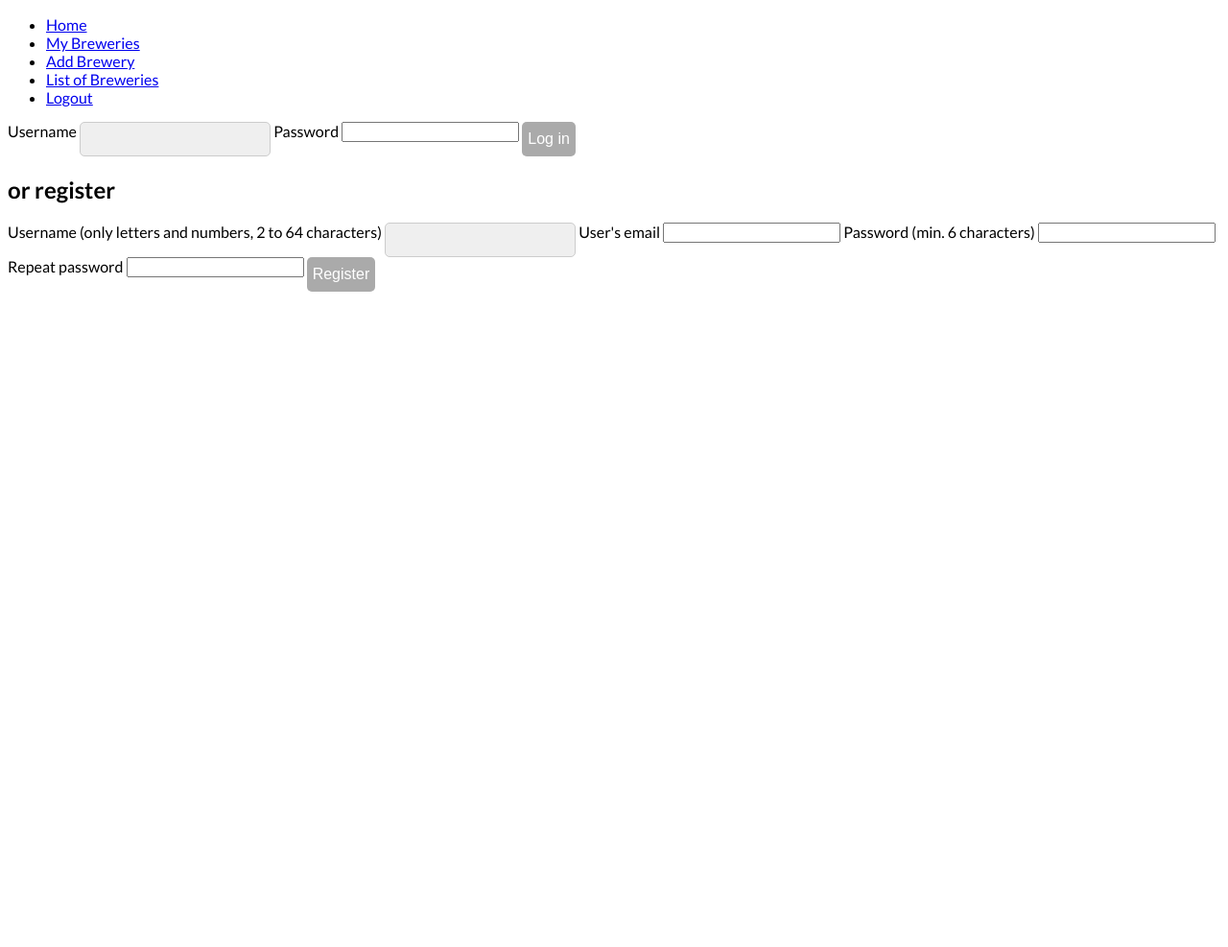
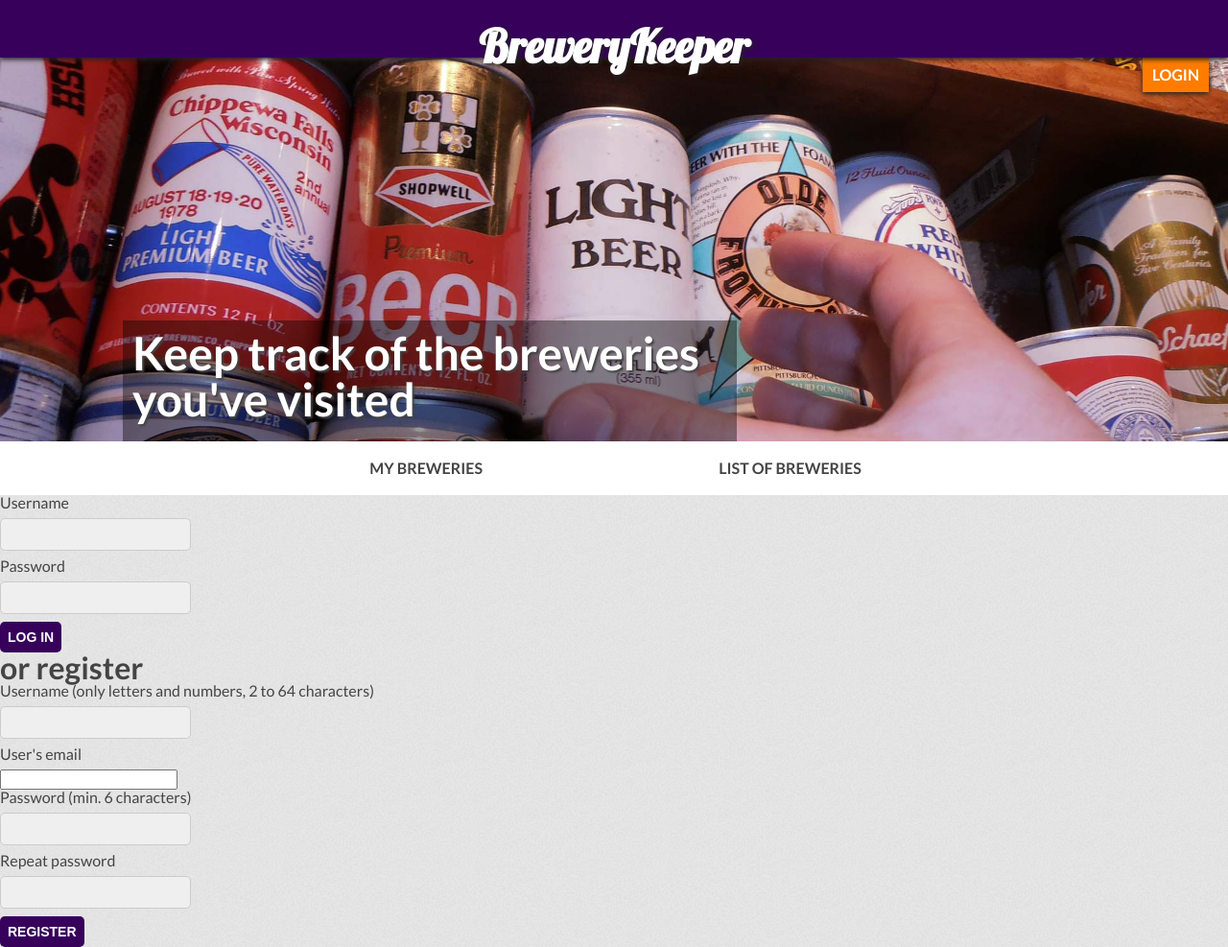
Before and after one commit to braican/neighbrewhood, a PHP site: page / in a window 1280 px wide. Shown: the whole page at 96% size. Before the commit the page ends 304 px from the top, so only its background shows below. Run offline with PHP 8.4, Linux system fonts and the light colour scheme; some libraries are stand-ins or nearby versions.

Commit message:
added header/basic page styling. started work on login/logout/account management tab

```diff
--- a/add-brewery.php
+++ b/add-brewery.php
@@ -1,8 +1,5 @@
-<?php require_once('util/lock.php'); ?>
 
 <?php include('includes/header.html'); ?>
-
-<?php include('includes/nav.html'); ?>
 	<div>
 		<!-- <h1>Add a brewery</h1> -->
 		<form id="insert-brewery" action="util/insert-brewery.php">
--- a/brewery-list.php
+++ b/brewery-list.php
@@ -1,9 +1,6 @@
+
 <?php include('includes/header.html'); ?>
 
-<?php include('includes/nav.html'); ?>
-
-<!-- 	<h1>BreweryKeeper</h1>
-	<h2>your <a href="my-breweries.php">breweries</a>.</h2> -->
 	<div class="brewery-list">
 		<?php include("util/get-breweries.php"); ?>
 	</div>
--- a/css/style.css
+++ b/css/style.css
@@ -1,8 +1,87 @@
 /* ==========================================================================
    brewerykeeper - braican
    ========================================================================== */
+
+/**
+ * --colors
+ *
+ * purple 		- #37005b
+ * dark purple 	- #1e0042
+ * orange 		- #ff7c00
+ * text 		- #444
+ */
+
+
+/**
+ * html5doctor.com Reset Stylesheet v1.6.1 (http://html5doctor.com/html-5-reset-stylesheet/)
+ * Richard Clark (http://richclarkdesign.com)
+ * http://cssreset.com
+ */
+html,body,div,span,object,iframe,
+h1,h2,h3,h4,h5,h6,p,blockquote,
+pre,abbr,address,cite,code,del,
+dfn,em,img,ins,kbd,q,samp,small,
+strong,sub,sup,var,b,i,dl,dt,dd,
+ol,ul,li,fieldset,form,label,legend,
+table,caption,tbody,tfoot,thead,tr,
+th, td,article, aside, canvas, details,
+figcaption, figure,footer, header,
+hgroup, menu, nav, section, summary,
+time, mark, audio, video {
+	margin:0;
+	padding:0;
+	border:0;
+	outline:0;
+	font-size:100%;
+	vertical-align:baseline;
+	background:transparent;
+}
+article,aside,details,figcaption,figure,
+footer,header,hgroup,menu,nav,section {display:block;}
+
+blockquote, q {quotes:none;}
+blockquote:before, blockquote:after,
+q:before, q:after {
+	content:'';
+	content:none;
+}
+
+ins {
+	background-color:#ff9;
+	color:#000;
+	text-decoration:none;
+}
+mark {
+	background-color:#ff9;
+color:#000;
+font-style:italic;
+font-weight:bold;}
+del {text-decoration: line-through;}
+abbr[title], dfn[title] {
+	border-bottom:1px dotted;
+	cursor:help;
+}
+table {
+	border-collapse:collapse;
+	border-spacing:0;
+}
+hr {
+	display:block;
+	height:1px;
+	border:0;
+	border-top:1px solid #cccccc;
+	margin:1em 0;
+	padding:0;
+}
+input, select {vertical-align:middle;}
+
 body{
+	line-height: 1;
 	font-family: 'Lato', sans-serif;
+	color:#444;
+	background: url(../assets/bg.png);
+	padding: 0;
+	margin: 0;
 }
 
 *{
@@ -16,11 +95,36 @@ body{
    --general
    ================================================ */
 
+img{max-width: 100%;}
+
+/* ======================
+   --typography
+   ====================== */
+a {
+	margin:0;
+	padding:0;
+	font-size:100%;
+	vertical-align:baseline;
+	background:transparent;
+}
+
+h1{
+	font-size: 3em;
+}
+h2{
+	font-size: 2em;
+}
+
 /* ======================
    --form elements
    ====================== */
 
-input[type=text]{
+label{
+	margin-bottom: 8px;
+	display: block;
+}
+input[type=text],
+input[type=password]{
 	padding: 8px;
 	-webkit-border-radius: 5px;
 	-moz-border-radius: 5px;
@@ -28,18 +132,18 @@ input[type=text]{
 	border: 1px solid #ccc;
 	background-color: #efefef;
 	font-size: 14px;
-	margin: 0;
-	height: 36px;
+	margin: 8px 0;
+	display: block;
 }
 input[type=submit]{
-	background-color: #aaa;
+	background-color: #37005b;
 	border: 0;
-	height: 36px;
-	margin: 0;
+	padding: 8px;
 	-webkit-border-radius: 5px;
 	-moz-border-radius: 5px;
 	border-radius: 5px;
-	font-size: 16px;
+	font-size: 14px;
+	font-weight: bold;
 	color:#fff;
 	cursor: pointer;
 
@@ -47,9 +151,10 @@ input[type=submit]{
 	-o-transition: all .2s linear;
 	-moz-transition: all .2s linear;
 	transition: all .2s linear;
+	text-transform: uppercase;
 }
 input[type=submit]:hover{
-	background-color: #919191;
+	background-color: #1e0042;
 
 	-webkit-transition: all .2s linear;
 	-o-transition: all .2s linear;
@@ -57,10 +162,133 @@ input[type=submit]:hover{
 	transition: all .2s linear;
 }
 
+/* ======================
+   --header
+   ====================== */
+#banner{
+	width: 100%;
+	position: relative;
+}
+.title-container{
+	background: #37005b;
+	height: 60px;
+	-webkit-box-shadow: 0 2px 5px #222;
+	-moz-box-shadow: 0 2px 5px #222;
+	box-shadow: 0 2px 5px #222;
+	position: relative;
+	z-index: 5;
+}
+.site-title{
+	text-align: center;
+	color: #fff;
+	text-shadow: 2px 2px 5px #222;
+	position: relative;
+	top: 24px;
+	font-family: 'Lobster', sans-serif;
+}
+.banner-container{
+	width: 100%;
+	height: 400px;
+	background-color: rgba(0,0,0,.4);
+	-webkit-background-size: cover;
+	background-size: cover;
+	background-image: url(../assets/header-img/3.jpg);
+	background-position: center center;
+	position: relative;
+}
+.banner-container h2{
+	color: #fff;
+	position: absolute;
+	left: 10%;
+	bottom: 0;
+	padding:10px 10px 20px 10px;
+	background: rgba(0,0,0,.4);
+	color: #fff;
+	text-shadow: 2px 2px 2px #444;
+	font-weight: bold;
+	max-width: 50%;
+	font-size: 3em;
+}
+
+/* login navigation */
+.login-prompt{
+	background: #ff7c00;
+	position: absolute;
+	padding: 10px;
+	right: 20px;
+	color: #fff;
+	font-weight: bold;
+	-webkit-box-shadow: 0 2px 5px #222;
+	-moz-box-shadow: 0 2px 5px #222;
+	box-shadow: 0 2px 5px #222;
+	cursor: pointer;
+	z-index: 4;
+	top: 0;
+}
+
+.account-nav{
+	position: relative;
+}
+.account-links{
+	background: #ff7c00;
+	position: absolute;
+	padding: 10px;
+	right: 20px;
+	top: 0;
+	color: #fff;
+	font-weight: bold;
+	-webkit-box-shadow: 0 2px 5px #222;
+	-moz-box-shadow: 0 2px 5px #222;
+	box-shadow: 0 2px 5px #222;
+	z-index: 4;
+	display: none;
+}
+.account-links a{
+	color: #fff;
+	display: block;
+	padding: 8px 0;
+}
+
+.register-modal{
+	float: right;
+}
+
+/* ======================
+   --navigation
+   ====================== */
+nav{
+	width: 100%;
+	background: #fff;
+}
+nav ul {
+	list-style:none;
+	width: 60%;
+	margin: 0 auto;
+}
+nav ul li{
+	display: inline-block;
+	width: 49%;
+	text-align: center;
+}
+nav ul li a{
+	padding: 20px;
+	color: #444;
+	text-decoration: none;
+	display: inline-block;
+	text-transform: uppercase;
+	font-weight: bold;
+}
+nav ul li a:hover{
+	background: #eee;
+}
 
 /* ================================================
    --specific pages
    ================================================ */
+
+/* ======================
+   --homepage
+   ====================== */
 
 
 /* ======================
--- a/includes/header.html
+++ b/includes/header.html
@@ -1,12 +1,32 @@
+<?php require_once('util/lock.php'); ?>
 <!doctype html>
 <html>
 <head>
 	<title>BreweryKeeper</title>
 
-	<link href='http://fonts.googleapis.com/css?family=Lato:400,700' rel='stylesheet' type='text/css'>
+	<link href='http://fonts.googleapis.com/css?family=Lato:400,700|Lobster' rel='stylesheet' type='text/css'>
 	<link rel="stylesheet" href="css/style.css">
 
 </head>
 <body>
 
+<header id="banner">
+	<div class="title-container">
+		<h1 class="site-title">BreweryKeeper</h1>
+	</div>
+
+	<div class="account-nav">
+		<?php include('login-navigation.php'); ?>
+	</div>
+	<div class="banner-container">
+		<h2>Keep track of the breweries you've visited</h2>
+	</div>
+</header>
+
 <div class="container">
+	<nav id="main-nav">
+		<ul>
+			<li><a href="my-breweries.php">My Breweries</a></li>
+			<li><a href="brewery-list.php">List of Breweries</a></li>
+		</ul>
+	</nav>
--- /dev/null
+++ b/includes/login-navigation.php
@@ -0,0 +1,35 @@
+<?php
+	$loggedin = isset($_GET['logged']) ? true : false;
+
+	if(isset($login)){
+		if($login->isUserLoggedIn() == true){
+			$loggedin = true;
+		}
+	}
+
+	$sid = session_id();
+	if(!$sid) {
+		session_start();
+	}
+
+?>
+
+	<?php if($loggedin == true) : ?>
+		<div class="login-prompt">hey <?php echo $_SESSION['user_name']; ?></div>
+		<div class="account-links">
+			<a href="?logout">Logout</a>
+			<a href="add-brewery.php">Add a Brewery</a>
+			<a href="#" class="close-account-links">Close</a>
+		</div>
+	<?php else : ?>
+		<div class="login-prompt">LOGIN</div>
+		<div class="account-links">
+			<!-- login form box -->
+			<form method="post" action="util/login.php" id="loginform">
+			    <input id="login_input_username" class="login_input" type="text" name="user_name" required placeholder="username"/>
+			    <input id="login_input_password" class="login_input" type="password" name="user_password" autocomplete="off" required placeholder="password" />
+			    <input type="submit"  name="login" value="Log in" />
+			    <span class="register-modal"><a href="#">or register</a></span>
+			</form>
+		</div>
+	<?php endif; ?>
--- a/includes/nav.html
+++ /dev/null
@@ -1,9 +0,0 @@
-<nav>
-	<ul>
-		<li><a href="index.php">Home</a></li>
-		<li><a href="my-breweries.php">My Breweries</a></li>
-		<li><a href="add-brewery.php">Add Brewery</a></li>
-		<li><a href="brewery-list.php">List of Breweries</a></li>
-		<li><a href="?logout">Logout</a></li>
-	</ul>
-</nav>
--- a/index.php
+++ b/index.php
@@ -1,11 +1,5 @@
-<?php require_once('util/lock.php'); ?>
 
 <?php include('includes/header.html'); ?>
-<!--
-	<h1>BreweryKeeper</h1>
-	<h2>keep track of the breweries you've visited.</h2> -->
-
-<?php include('includes/nav.html'); ?>
 
 	<div class="login-container">
 
--- a/js/brewerykeeper.js
+++ b/js/brewerykeeper.js
@@ -11,6 +11,46 @@ $(document).ready(function(){
 		source: "util/brewery-autocomplete.php",
 		dataType: "json"
 	});
+
+	// -------------------------------
+	// login ui
+	//
+
+	// at the start, get the height of the acount-links
+	//  so we can hide it the appropriate amount
+	var accountLinksHeight = $('.account-links').outerHeight();
+
+	$('.account-links').css({
+		'top' : '-' + accountLinksHeight + 'px'
+	});
+	$(document).on('click', '.login-prompt', function(e){
+		e.preventDefault();
+		$(this).animate({
+			'top' : '-' + $(this).outerHeight() + 'px'
+		}, 200, function(){
+			$('.account-links').css({
+				'display' : 'block'
+			}).animate({
+				'top' : '0px'
+			});
+		});
+	});
+
+	// close the account links dropdown
+	$(document).on('click', '.close-account-links', function(e){
+		e.preventDefault();
+		$('.account-links').animate({
+			'top' : '-' + accountLinksHeight + 'px'
+		}, 400, function(){
+			$('.login-prompt').animate({
+				'top' : '0px'
+			});
+		});
+	});
+
+	// -------------------------------
+	// FORMS
+	//
 
 	// insert brewery form
 	// brewery.php
@@ -39,6 +79,7 @@ $(document).ready(function(){
 	// on loginform submit
 	$(document).on('submit', '#loginform', function(e){
 		e.preventDefault();
+
 		$.ajax({
 			type	: "POST",
 			cache	: false,
@@ -46,6 +87,15 @@ $(document).ready(function(){
 			data	: $(this).serialize(),
 			success : function(data){
 				$('.login-container').html(data);
+				$('.account-links').animate({
+					'top' : '-' + accountLinksHeight + 'px'
+				}, 400, function(){
+					$('.account-nav').load('includes/login-navigation.php?logged', function(){
+						$('.login-prompt').animate({
+							'top' : '0px'
+						});
+					});
+				});
 			},
 			error 	: function(){
 				console.log("there was an errror");
```
Also changed, not shown: my-breweries.php (+0 -7 lines), assets/bg.png (added), assets/header-img/1.JPG (added), assets/header-img/2.JPG (added), assets/header-img/3.JPG (added), assets/header-img/4.JPG (added), assets/header-img/5.JPG (added), assets/header-img/6.JPG (added), assets/header-img/7.JPG (added), assets/header-img/8.JPG (added).
